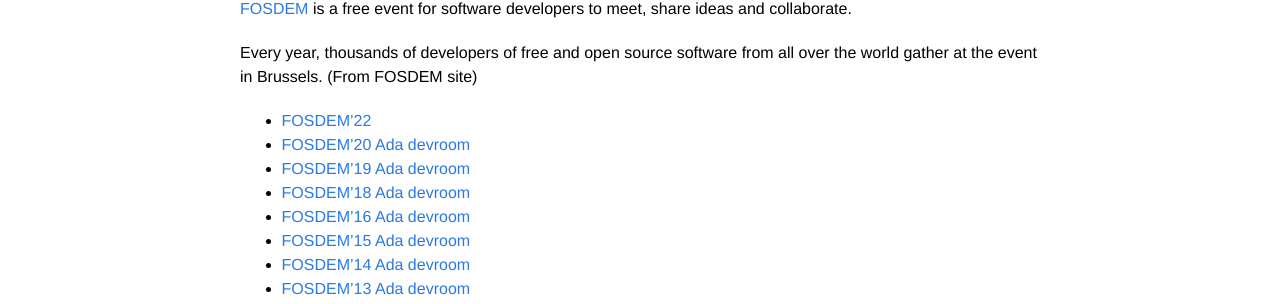
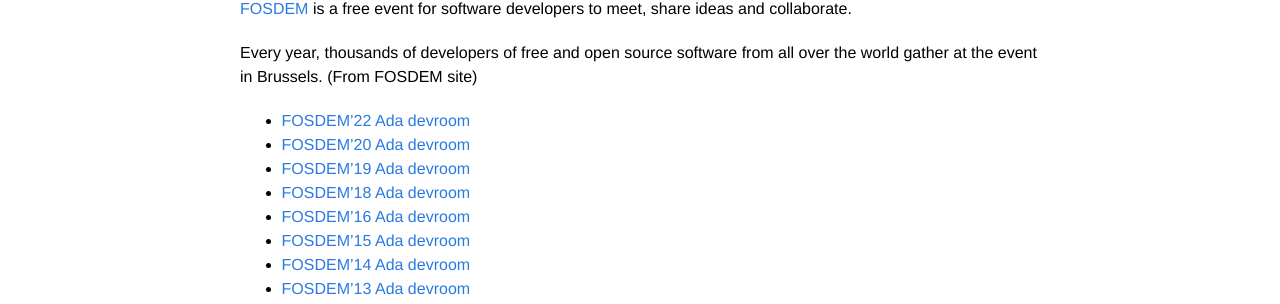
Before and after one commit to quornings/quornings.github.io, a Jekyll site: the page built from fosdem.md, in a window 1280 px wide. Shown: the part 177-481 px from the top of the page. Built offline with Jekyll 4.4.1, drawn with Linux system fonts in a browser that asks for light colours.

Commit message:
Add Ada devroom 2022

```diff
--- a/fosdem.md
+++ b/fosdem.md
@@ -11,7 +11,7 @@ Every year, thousands of developers of free and open source software
 from all over the world gather at the event in Brussels.
 (From FOSDEM site)
 
-- [FOSDEM'22](https://fosdem.org/2022/)
+- [FOSDEM'22 Ada devroom](https://fosdem.org/2022/schedule/track/ada/)
 - [FOSDEM'20 Ada devroom](https://archive.fosdem.org/2020/schedule/track/ada/)
 - [FOSDEM'19 Ada devroom](https://archive.fosdem.org/2019/schedule/track/ada/)
 - [FOSDEM'18 Ada devroom](https://archive.fosdem.org/2018/schedule/track/ada/)
```
